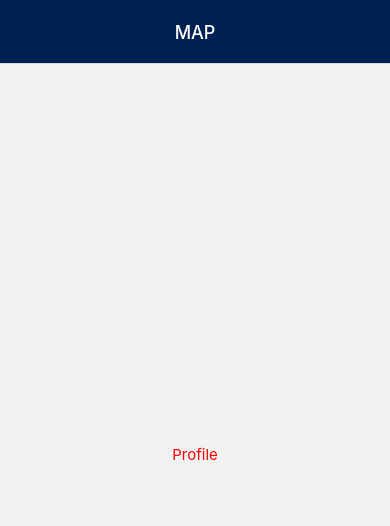
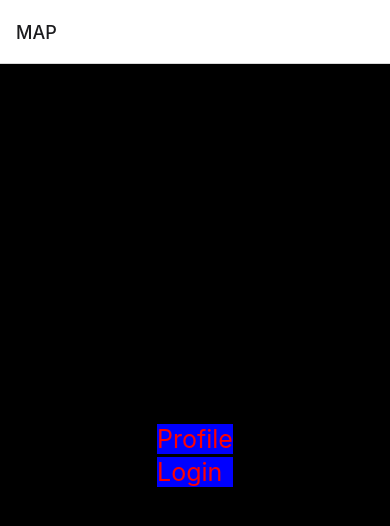
Before and after one commit to xMaxH/WhatsMap, a React Native app in the folder whatsMap/: screen /MAP in a window 390 px wide. Shown: the top 526 px of the page. Built offline with nearby package versions, Linux system fonts and the light colour scheme.

Commit message:
Projekt setup (code)

```diff
--- a/whatsMap/App.tsx
+++ b/whatsMap/App.tsx
@@ -1,21 +1,5 @@
-import { NavigationContainer } from "@react-navigation/native";
-import { createNativeStackNavigator } from "@react-navigation/native-stack";
-
-// Screens
-import HomeMap from "./Screens/HomeMap";
-import Profile from "./Screens/Profile";
-
-const Stack = createNativeStackNavigator();
+import {NavigationFile} from "./NavigationFile";
 
 export default function App() {
-    return (
-        <NavigationContainer>
-            <Stack.Navigator initialRouteName={"Home"}>
-                <Stack.Screen options={{headerTintColor:"white",headerTitleAlign:"center",headerStyle: {backgroundColor: "#012154", }}}  name="MAP" component={HomeMap}/>
-                {}
-                <Stack.Screen options={{headerTintColor:"white",headerTitleAlign:"center",headerStyle: {backgroundColor: "#012154", }}} name="Profile" component={Profile}/>
-                {}
-            </Stack.Navigator>
-        </NavigationContainer>
-    );
+    return <NavigationFile/>;
 }
--- /dev/null
+++ b/whatsMap/NavigationFile.tsx
@@ -0,0 +1,27 @@
+import {NavigationContainer} from "@react-navigation/native";
+import {createNativeStackNavigator} from "@react-navigation/native-stack";
+
+// Screens
+import HomeMap from "./Screens/HomeMap";
+import Profile from "./Screens/Profile";
+import Login from "./Screens/Login";
+import Register from "./Screens/Register";
+
+const Stack = createNativeStackNavigator();
+
+export function NavigationFile() {
+    return (
+        <NavigationContainer>
+            <Stack.Navigator initialRouteName={"Home"}>
+                <Stack.Screen name="MAP" component={HomeMap}/>
+                {}
+                <Stack.Screen name="Profile" component={Profile}/>
+                {}
+                <Stack.Screen name="Login" component={Login}/>
+                {}
+                <Stack.Screen name="Register" component={Register}/>
+                {}
+            </Stack.Navigator>
+        </NavigationContainer>
+    );
+}
--- a/whatsMap/Screens/HomeMap.tsx
+++ b/whatsMap/Screens/HomeMap.tsx
@@ -8,9 +8,12 @@ export default function HomeScreen({navigation})
 
     return (
         <View style={style1.container}>
-            <Pressable onPress={() => navigation.navigate('Profile')}>
-                <Text style={style1.text1}>
+            <Pressable>
+                <Text onPress={() => navigation.navigate('Profile')} style={style1.btn1}>
                     Profile
+                </Text>
+                <Text onPress={() => navigation.navigate('Login')} style={style1.btn1}>
+                    Login
                 </Text>
                 </Pressable>
         </View>
--- /dev/null
+++ b/whatsMap/Screens/Login.tsx
@@ -0,0 +1,24 @@
+import {Button, Pressable, Text, TextInput, TextInputComponent, View} from "react-native";
+import { style1 } from "../Styles/style1";
+import {ImageBackground} from "react-native";
+
+//Funksjon for loginn
+function login() {
+    console.log("Loginn")
+
+}
+
+export default function Login({navigation})
+{
+    return (
+        <View style={style1.container}>
+            <TextInput style={style1.textInput}>Username</TextInput>
+            <TextInput style={style1.textInput} secureTextEntry={true}>Password</TextInput>
+            <Pressable onPress={login}><Text style={style1.text1}>Login</Text></Pressable>
+
+            <Text onPress={() => navigation.navigate('Register')} style={style1.btn1}>
+            Register
+        </Text>
+        </View>
+    );
+}
--- a/whatsMap/Screens/Profile.tsx
+++ b/whatsMap/Screens/Profile.tsx
@@ -2,7 +2,7 @@ import {Pressable, Text, View} from "react-native";
 import { style1 } from "../Styles/style1";
 import {ImageBackground} from "react-native";
 
-export default function HomeScreen({navigation})
+export default function Profile({navigation})
 {
     const BackgroundImage1 = require("../assets/favicon.png");
 
--- /dev/null
+++ b/whatsMap/Screens/Register.tsx
@@ -0,0 +1,17 @@
+import {Pressable, Text, TextInput, TextInputComponent, View} from "react-native";
+import { style1 } from "../Styles/style1";
+import {ImageBackground} from "react-native";
+
+export default function Register({navigation})
+{
+    return (
+        <View style={style1.container}>
+            <TextInput style={style1.textInput}>Username</TextInput>
+            <TextInput style={style1.textInput}>Password</TextInput>
+
+            <Text onPress={() => navigation.navigate('Register')} style={style1.Btn1}>
+                Register
+            </Text>
+        </View>
+    );
+}
--- a/whatsMap/Styles/style1.tsx
+++ b/whatsMap/Styles/style1.tsx
@@ -9,12 +9,32 @@
             {
                 flex: 1,
                 justifyContent: 'center',
-                alignItems: 'center',            },
+                alignItems: 'center',
+                backgroundColor:"black"
+            },
 
-        text1:
+        textInput:
         {
-            fontSize:15,
-            color:"red"
+            width:300,
+            borderWidth:0,
+            borderTopWidth:3,
+            fontSize:30,
+            borderColor:"black",
+            backgroundColor:"lightblue",
+            color:"black"
+        },
+
+        btn1:{
+            backgroundColor:"blue",
+            color:"red",
+            fontSize:25,
+            borderTopWidth:3,
+            borderColor:"black"
+        },
+
+        text1:{
+            color: "cyan",
+            fontSize:20,
         }
 
 
```
